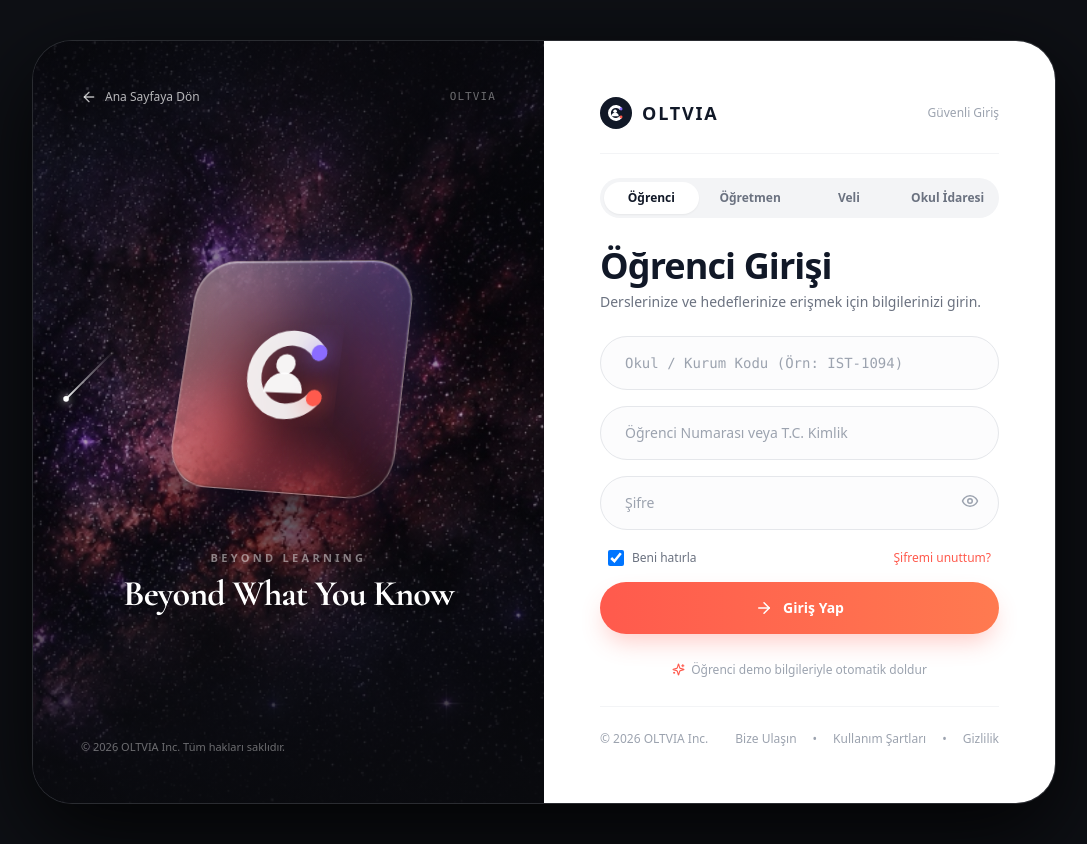
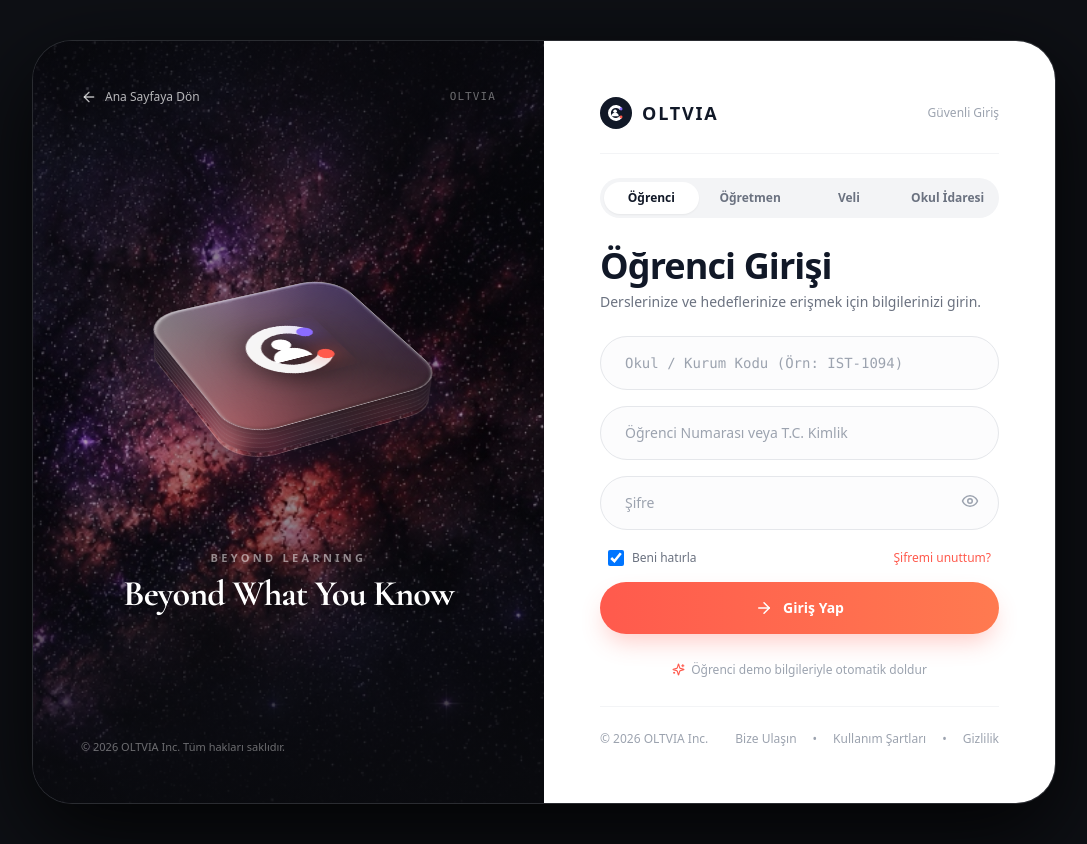
Before and after one commit to onurcakal0/oltvia-new-proje, a Next.js app in the folder apps/web/: page /giris in a window 1280 px wide. Shown: the whole page, without its empty margins (96-1183 px from the left). Built offline with nearby package versions, Linux system fonts and the light colour scheme; a web font is replaced by a local one.

Commit message:
Update login page with sketch-matched isometric 3D glass block logo and relaxed shooting stars timing

```diff
--- a/apps/web/src/app/giris/page.tsx
+++ b/apps/web/src/app/giris/page.tsx
@@ -88,7 +88,7 @@ const ROLES: Record<RoleType, RoleConfig> = {
   },
 };
 
-// Canvas Shooting Stars Animation Overlay
+// Canvas Shooting Stars Animation Overlay (Slow, occasional, elegant)
 function ShootingStarsCanvas() {
   const canvasRef = useRef<HTMLCanvasElement | null>(null);
 
@@ -109,7 +109,6 @@ function ShootingStarsCanvas() {
     };
     window.addEventListener('resize', handleResize);
 
-    // Shooting stars state
     interface Star {
       x: number;
       y: number;
@@ -123,13 +122,14 @@ function ShootingStarsCanvas() {
     }
 
     const shootingStars: Star[] = [];
+    let nextSpawnDelay = 180 + Math.floor(Math.random() * 120); // ~4-5 seconds between spawns
+    let frameCount = 0;
 
     const createShootingStar = () => {
-      // Spawn mainly from the top right / mid upper areas
-      const startX = Math.random() * width * 0.9 + width * 0.1;
-      const startY = Math.random() * height * 0.45;
-      const angle = Math.PI / 4 + (Math.random() - 0.5) * 0.2; // roughly 45 degrees
-      const speed = Math.random() * 8 + 6;
+      const startX = Math.random() * width * 0.75 + width * 0.2;
+      const startY = Math.random() * height * 0.35;
+      const angle = Math.PI / 4 + (Math.random() - 0.5) * 0.15;
+      const speed = Math.random() * 3.5 + 4; // Smooth, gentle gliding speed
 
       const colors = ['#FFFFFF', '#E9D5FF', '#FECDD3', '#BAE6FD'];
       const color = colors[Math.floor(Math.random() * colors.length)];
@@ -137,28 +137,28 @@ function ShootingStarsCanvas() {
       shootingStars.push({
         x: startX,
         y: startY,
-        length: Math.random() * 90 + 50,
+        length: Math.random() * 75 + 45,
         speed: speed,
-        size: Math.random() * 1.6 + 0.8,
-        opacity: 1,
+        size: Math.random() * 1.5 + 0.8,
+        opacity: 0.95,
         dx: -Math.cos(angle) * speed,
         dy: Math.sin(angle) * speed,
         color: color,
       });
+
+      // Reset next spawn time to 220-360 frames (arada bir kaysın)
+      nextSpawnDelay = 220 + Math.floor(Math.random() * 140);
     };
-
-    let frameCount = 0;
 
     const render = () => {
       ctx.clearRect(0, 0, width, height);
 
-      // Periodically spawn shooting stars
       frameCount++;
-      if (frameCount % 45 === 0 && shootingStars.length < 5) {
+      if (frameCount >= nextSpawnDelay && shootingStars.length < 2) {
         createShootingStar();
+        frameCount = 0;
       }
 
-      // Update and draw shooting stars
       for (let i = shootingStars.length - 1; i >= 0; i--) {
         const star = shootingStars[i];
 
@@ -167,7 +167,7 @@ function ShootingStarsCanvas() {
 
         const grad = ctx.createLinearGradient(star.x, star.y, tailX, tailY);
         grad.addColorStop(0, star.color);
-        grad.addColorStop(0.3, 'rgba(255, 255, 255, ' + (star.opacity * 0.7) + ')');
+        grad.addColorStop(0.25, 'rgba(255, 255, 255, ' + (star.opacity * 0.6) + ')');
         grad.addColorStop(1, 'rgba(255, 255, 255, 0)');
 
         ctx.beginPath();
@@ -178,21 +178,20 @@ function ShootingStarsCanvas() {
         ctx.lineCap = 'round';
         ctx.stroke();
 
-        // Glowing star head
+        // Glowing star tip
         ctx.beginPath();
-        ctx.arc(star.x, star.y, star.size * 1.5, 0, Math.PI * 2);
+        ctx.arc(star.x, star.y, star.size * 1.4, 0, Math.PI * 2);
         ctx.fillStyle = '#FFFFFF';
         ctx.shadowColor = '#FFFFFF';
-        ctx.shadowBlur = 10;
+        ctx.shadowBlur = 8;
         ctx.fill();
         ctx.shadowBlur = 0;
 
-        // Move star
         star.x += star.dx;
         star.y += star.dy;
-        star.opacity -= 0.012;
+        star.opacity -= 0.009; // Longer, softer fade
 
-        if (star.opacity <= 0 || star.x < -100 || star.y > height + 100) {
+        if (star.opacity <= 0 || star.x < -80 || star.y > height + 80) {
           shootingStars.splice(i, 1);
         }
       }
@@ -211,71 +210,127 @@ function ShootingStarsCanvas() {
   return <canvas ref={canvasRef} className="absolute inset-0 w-full h-full pointer-events-none z-10" />;
 }
 
-// 3D Liquid Glass Logo Component
+// 3D Isometric Glass Block Logo (Exact match to user's sketch)
 function LiquidGlassLogo({ mousePos }: { mousePos: { x: number; y: number } }) {
   return (
     <div
-      className="relative w-64 h-64 sm:w-72 sm:h-72 flex items-center justify-center transition-transform duration-200 ease-out"
+      className="relative w-64 h-64 sm:w-72 sm:h-72 flex items-center justify-center select-none"
+      style={{ perspective: '1200px' }}
+    >
+      {/* Cosmic Caustic Glow & Ambient Space Shadow under the Block */}
+      <div
+        className="absolute w-60 h-60 rounded-full blur-3xl opacity-70 pointer-events-none transition-transform duration-300"
         style={{
-        perspective: '1200px',
+          transform: `translateY(45px) scaleY(0.48) translate(${mousePos.x * 20}px, ${mousePos.y * 15}px)`,
+          background: 'radial-gradient(circle, rgba(139, 108, 255, 0.45) 0%, rgba(255, 90, 77, 0.25) 45%, transparent 75%)',
+        }}
+      />
+
+      {/* 3D Isometric Glass Block Assembly */}
+      <div
+        className="relative w-52 h-52 sm:w-56 sm:h-56 rounded-[2.5rem] transition-transform duration-200 ease-out"
+        style={{
+          // Isometric tilt matching the sketch: elevated top face, visible bottom/side thickness
+          transform: `rotateX(${55 + mousePos.y * 10}deg) rotateZ(${-28 + mousePos.x * 10}deg) rotateY(${3 + mousePos.x * 5}deg)`,
+          transformStyle: 'preserve-3d',
         }}
       >
-      {/* 3D Diagonal Floating Glass Slab */}
+        {/* Base Layer: Translucent glass bottom sitting directly in the nebula */}
         <div
-        className="relative w-52 h-52 sm:w-60 sm:h-60 rounded-[2.8rem] flex items-center justify-center transition-transform duration-300 ease-out"
+          className="absolute inset-0 rounded-[2.5rem] pointer-events-none"
           style={{
-          transform: `rotateX(${16 + mousePos.y * 18}deg) rotateY(${-22 + mousePos.x * 18}deg) rotateZ(8deg)`,
+            transform: 'translateZ(0px)',
+            background: 'rgba(255, 255, 255, 0.03)',
+            border: '1.5px solid rgba(255, 255, 255, 0.2)',
+            boxShadow: `
+              0 30px 60px -10px rgba(0, 0, 0, 0.85),
+              0 0 45px rgba(139, 108, 255, 0.3)
+            `,
+          }}
+        />
+
+        {/* Transparent Extrusion Slices (Creates physical crystal block thickness) */}
+        {[5, 10, 15, 20, 25].map((z) => (
+          <div
+            key={z}
+            className="absolute inset-0 rounded-[2.5rem] pointer-events-none"
+            style={{
+              transform: `translateZ(${z}px)`,
+              border: '1px solid rgba(255, 255, 255, 0.08)',
+              background: 'rgba(255, 255, 255, 0.015)',
+              backdropFilter: 'blur(8px)',
+            }}
+          />
+        ))}
+
+        {/* Top Face: Solid Glass Block Surface where the OLTVIA Logo sits */}
+        <div
+          className="absolute inset-0 rounded-[2.5rem] flex items-center justify-center p-6 backdrop-blur-2xl"
+          style={{
+            transform: 'translateZ(30px)',
             transformStyle: 'preserve-3d',
-          background: 'linear-gradient(135deg, rgba(255, 255, 255, 0.16) 0%, rgba(255, 255, 255, 0.03) 100%)',
-          backdropFilter: 'blur(30px) saturate(180%)',
-          WebkitBackdropFilter: 'blur(30px) saturate(180%)',
-          border: '1px solid rgba(255, 255, 255, 0.35)',
+            background: 'linear-gradient(135deg, rgba(255, 255, 255, 0.22) 0%, rgba(255, 255, 255, 0.08) 50%, rgba(255, 255, 255, 0.03) 100%)',
+            border: '1.5px solid rgba(255, 255, 255, 0.45)',
             boxShadow: `
-            0 35px 70px -15px rgba(0, 0, 0, 0.75),
-            0 0 50px rgba(139, 108, 255, 0.25),
-            inset 0 1px 2px rgba(255, 255, 255, 0.7),
-            inset 0 -1px 2px rgba(0, 0, 0, 0.4)
+              inset 0 2px 4px rgba(255, 255, 255, 0.75),
+              inset 0 -2px 4px rgba(0, 0, 0, 0.4),
+              0 10px 25px -5px rgba(0, 0, 0, 0.5)
             `,
           }}
         >
-        {/* Prismatic Fluid Color Glows inside the Glass */}
-        <div className="absolute inset-0 rounded-[2.8rem] bg-gradient-to-tr from-[#FF5A4D]/25 via-transparent to-[#8B6CFF]/30 pointer-events-none" />
-
-        {/* Specular Diagonal Light Streak */}
+          {/* Prismatic Specular Light Sheen across top glass face */}
           <div
-          className="absolute inset-0 rounded-[2.8rem] pointer-events-none opacity-60"
+            className="absolute inset-0 rounded-[2.5rem] pointer-events-none opacity-60"
             style={{
-            background: 'linear-gradient(115deg, rgba(255,255,255,0.4) 0%, rgba(255,255,255,0.05) 45%, transparent 60%)',
+              background: 'linear-gradient(120deg, rgba(255, 255, 255, 0.5) 0%, rgba(255, 255, 255, 0.08) 35%, transparent 55%)',
             }}
           />
 
-        {/* 3D Elevated OLTVIA Logo inside the Glass Prism */}
+          {/* Refractive Nebula Glow inside the top surface */}
+          <div className="absolute inset-0 rounded-[2.5rem] bg-gradient-to-tr from-[#FF5A4D]/20 via-transparent to-[#8B6CFF]/25 pointer-events-none" />
+
+          {/* OLTVIA Logo sitting directly on top of the block (from the user's sketch) */}
           <div
-          className="relative transition-transform duration-300"
+            className="relative flex items-center justify-center transition-transform duration-200"
             style={{
-            transform: 'translateZ(50px)',
+              transform: 'translateZ(18px)',
             }}
           >
             <svg
-            width="105"
-            height="105"
+              width="100"
+              height="100"
               viewBox="0 0 100 100"
               fill="none"
-            className="filter drop-shadow-[0_20px_30px_rgba(0,0,0,0.65)]"
+              className="filter drop-shadow-[0_10px_18px_rgba(0,0,0,0.65)]"
             >
-            {/* Liquid Glass Main Ring Arc */}
+              {/* Main Arc */}
               <path
                 d="M 78 28 A 36 36 0 1 0 78 72"
-              stroke="rgba(255, 255, 255, 0.9)"
+                stroke="rgba(255, 255, 255, 0.95)"
                 strokeWidth="15"
                 strokeLinecap="round"
               />
-            {/* Fluid Orbit Spheres */}
-            <circle cx="78" cy="28" r="8" fill="#8B6CFF" className="filter drop-shadow-[0_0_12px_#8B6CFF]" />
-            <circle cx="78" cy="72" r="8" fill="#FF5A4D" className="filter drop-shadow-[0_0_12px_#FF5A4D]" />
-            <circle cx="45" cy="40" r="10" fill="rgba(255, 255, 255, 0.95)" />
-            <path d="M 25 68 A 20 20 0 0 1 65 68 Z" fill="rgba(255, 255, 255, 0.95)" />
+              {/* Glowing Purple Satellite Orb */}
+              <circle
+                cx="78"
+                cy="28"
+                r="8.5"
+                fill="#8B6CFF"
+                className="filter drop-shadow-[0_0_14px_#8B6CFF]"
+              />
+              {/* Glowing Coral Satellite Orb */}
+              <circle
+                cx="78"
+                cy="72"
+                r="8.5"
+                fill="#FF5A4D"
+                className="filter drop-shadow-[0_0_14px_#FF5A4D]"
+              />
+              {/* Center Core Dot and Triangle */}
+              <circle cx="45" cy="40" r="10" fill="#FFFFFF" />
+              <path d="M 25 68 A 20 20 0 0 1 65 68 Z" fill="#FFFFFF" />
             </svg>
+          </div>
         </div>
       </div>
     </div>
```
Lines whose indentation alone changed are shown as unchanged.
